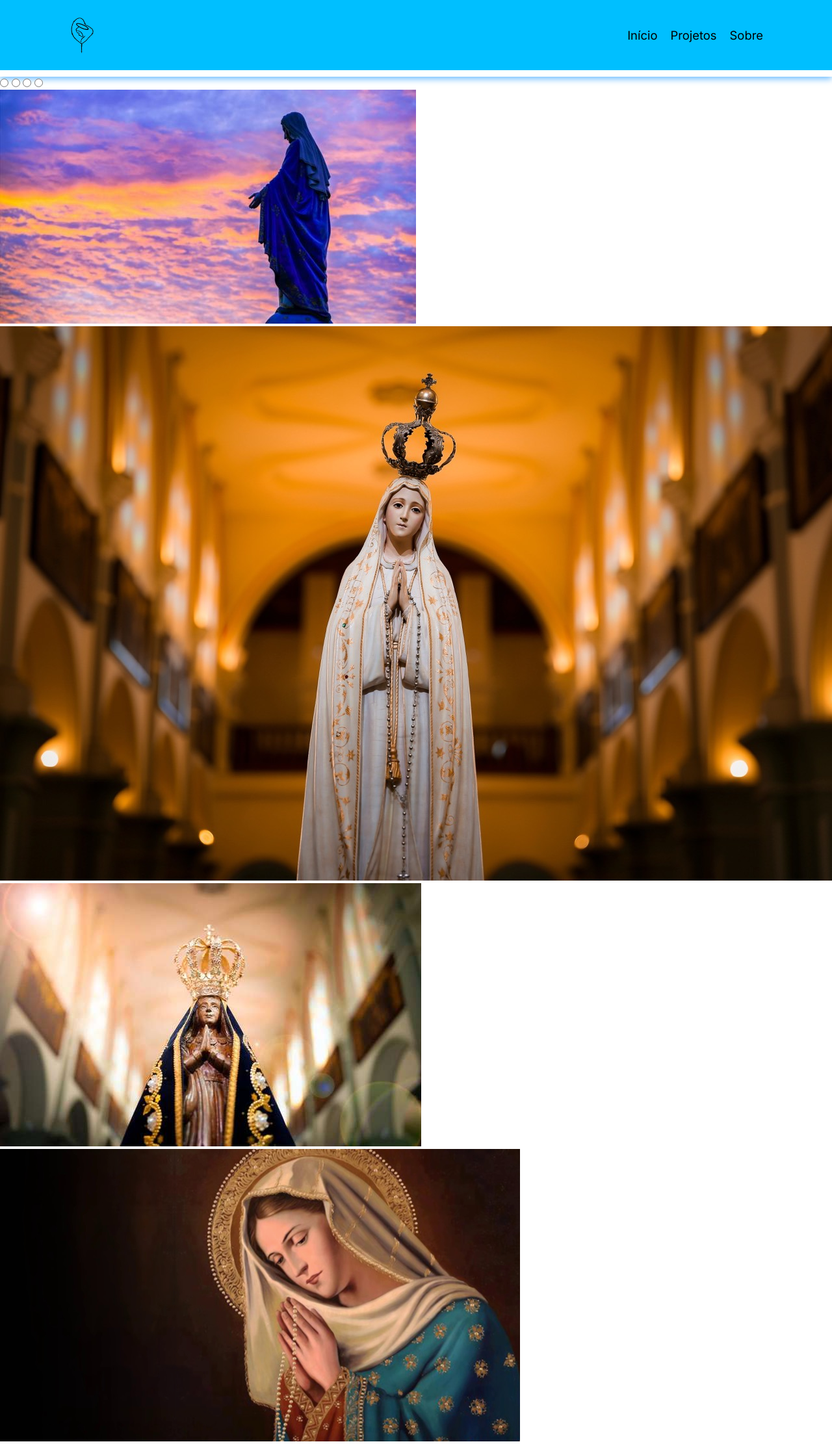
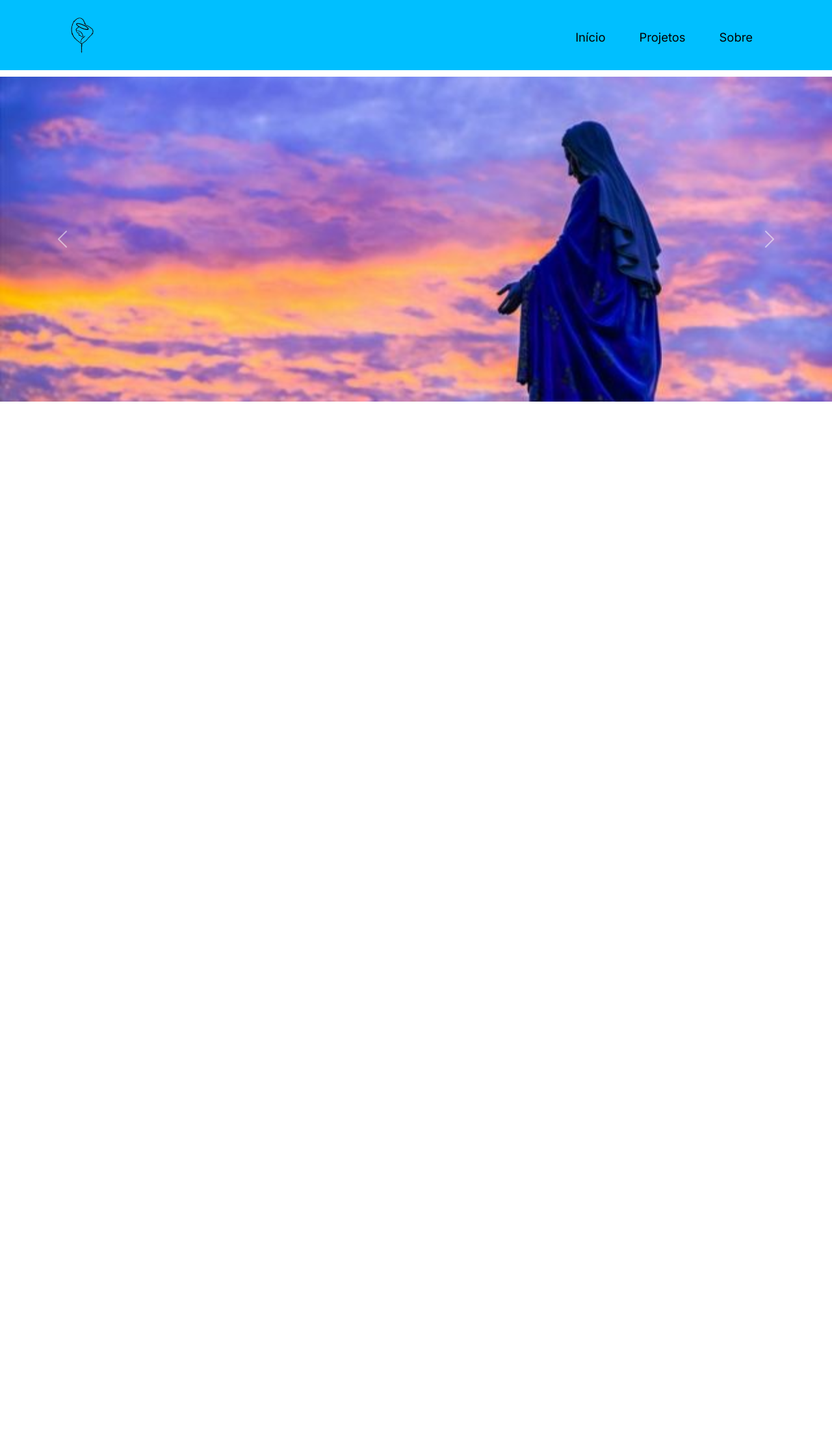
Before and after one commit to mateus040/Site_NossaSenhora, a PHP site: page / in a window 1280 px wide. Shown: the whole page at 65% size. After the commit the page ends 618 px from the top, so only its background shows below. Run offline with PHP 8.4, Linux system fonts and the light colour scheme.

Commit message:
adicionando carrosel

```diff
--- a/index.php
+++ b/index.php
@@ -4,6 +4,7 @@
     <meta charset="UTF-8">
     <meta http-equiv="X-UA-Compatible" content="IE=edge">
     <meta name="viewport" content="width=device-width, initial-scale=1.0">
+    <link href="https://cdn.jsdelivr.net/npm/bootstrap@5.1.3/dist/css/bootstrap.min.css" rel="stylesheet" integrity="sha384-1BmE4kWBq78iYhFldvKuhfTAU6auU8tT94WrHftjDbrCEXSU1oBoqyl2QvZ6jIW3" crossorigin="anonymous">
     <link rel="stylesheet" href="css/style.css">
     <title>Nossa Senhora</title>
 </head>
@@ -43,54 +44,30 @@
         </div>
     </header>
 
-    <div class="slider">
-        <div class="slides">
-            <input type="radio" name="radio-btn" id="radio1">
-            <input type="radio" name="radio-btn" id="radio2">
-            <input type="radio" name="radio-btn" id="radio3">
-            <input type="radio" name="radio-btn" id="radio4">
-
-
-
-            <div class="slide first">
-                <img src="img/img1.jpg" alt="imagem1">
+    <div id="carouselExampleControls" class="carousel slide" data-bs-ride="carousel">
+        <div class="carousel-inner">
+            <div class="carousel-item active">
+                <img src="img/img1.jpg" class="d-block w-100" alt="...">
             </div>
-
-            <div class="slide first">
-                <img src="img/img2.jpeg" alt="imagem2">
+            <div class="carousel-item">
+                <img src="img/img5.jpg" class="d-block w-100" alt="...">
             </div>
-
-            <div class="slide first">
-                <img src="img/img3.jpg" alt="imagem3">
+            <div class="carousel-item">
+                <img src="img/img4.png  " class="d-block w-100" alt="...">
             </div>
-
-            <div class="slide first">
-                <img src="img/img4.png" alt="imagem4">
-            </div>
-
-
-
-
-            <div class="navigation-auto">
-                <div class="atuo-btn1"></div>
-                <div class="atuo-btn2"></div>
-                <div class="atuo-btn3"></div>
-                <div class="atuo-btn4"></div>
-            </div>
-
         </div>
-
-        <div class="manual-navigation">
-            <label for="radio1" class="manual-btn"></label>
-            <label for="radio2" class="manual-btn"></label>
-            <label for="radio3" class="manual-btn"></label>
-            <label for="radio4" class="manual-btn"></label>
-        </div>
-
-
+        <button class="carousel-control-prev" type="button" data-bs-target="#carouselExampleControls" data-bs-slide="prev">
+            <span class="carousel-control-prev-icon" aria-hidden="true"></span>
+            <span class="visually-hidden">Previous</span>
+        </button>
+        <button class="carousel-control-next" type="button" data-bs-target="#carouselExampleControls" data-bs-slide="next">
+            <span class="carousel-control-next-icon" aria-hidden="true"></span>
+            <span class="visually-hidden">Next</span>
+        </button>
     </div>
 
     <script src="js/script.js"></script>
+    <script src="https://cdn.jsdelivr.net/npm/bootstrap@5.1.3/dist/js/bootstrap.bundle.min.js" integrity="sha384-ka7Sk0Gln4gmtz2MlQnikT1wXgYsOg+OMhuP+IlRH9sENBO0LRn5q+8nbTov4+1p" crossorigin="anonymous"></script>
 
 </body>
 </html>
```
